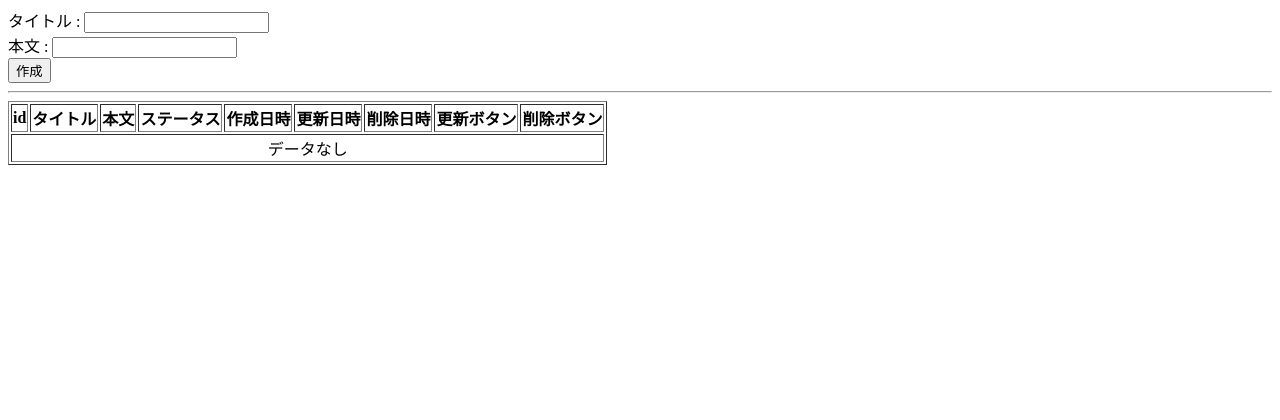
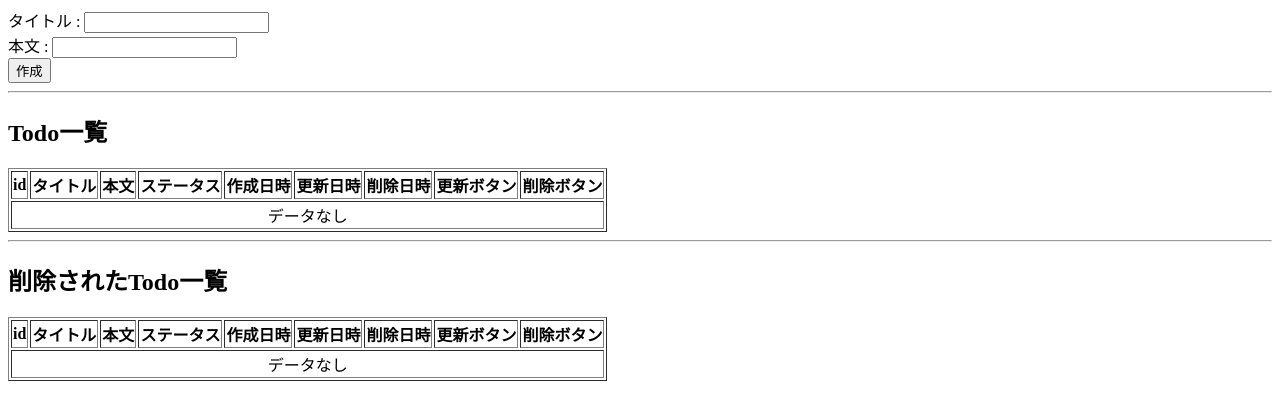
Before and after one commit to tsuyopon-xyz/redux-toolkit-seminar-excercise-examples, a React (Vite) app: page / in a window 1280 px wide. Shown: the top 420 px of the page. Built offline with nearby package versions, Linux system fonts and the light colour scheme.

Commit message:
impl restore feature

```diff
--- a/src/features/todos/components/TodoContainer.tsx
+++ b/src/features/todos/components/TodoContainer.tsx
@@ -1,13 +1,22 @@
 import type { FC } from 'react';
+import { useAppSelector } from '../../../app/hooks';
+import { selectTodos, selectDeletedTodos } from '../todosSlice';
 import { TodoForm } from './TodoForm';
 import { TodoList } from './TodoList';
 
 export const TodoContainer: FC = () => {
+  const todos = useAppSelector(selectTodos);
+  const deletedTodos = useAppSelector(selectDeletedTodos);
+
   return (
     <div>
       <TodoForm />
       <hr />
-      <TodoList />
+      <h2>Todo一覧</h2>
+      <TodoList todos={todos} />
+      <hr />
+      <h2>削除されたTodo一覧</h2>
+      <TodoList todos={deletedTodos} />
     </div>
   );
 };
--- a/src/features/todos/components/TodoList.tsx
+++ b/src/features/todos/components/TodoList.tsx
@@ -1,9 +1,13 @@
 import type { FC } from 'react';
-import { useAppSelector, useAppDispatch } from '../../../app/hooks';
-import { remove, update, selectTodos } from '../todosSlice';
+import { useAppDispatch } from '../../../app/hooks';
+import { remove, update, restore } from '../todosSlice';
+import { Todo } from '../types';
 
-export const TodoList: FC = () => {
-  const todos = useAppSelector(selectTodos);
+type Props = {
+  todos: Todo[];
+};
+
+export const TodoList: FC<Props> = ({ todos }) => {
   const dispatch = useAppDispatch();
 
   return (
@@ -59,6 +63,15 @@ export const TodoList: FC = () => {
                     </button>
                   </td>
                   <td>
+                    {isDeletedTodo(todo) ? (
+                      <button
+                        onClick={() => {
+                          dispatch(restore(todo.id));
+                        }}
+                      >
+                        削除取り消し
+                      </button>
+                    ) : (
                       <button
                         onClick={() => {
                           dispatch(remove(todo.id));
@@ -66,6 +79,7 @@ export const TodoList: FC = () => {
                       >
                         削除
                       </button>
+                    )}
                   </td>
                 </tr>
               );
@@ -77,4 +91,8 @@ export const TodoList: FC = () => {
   );
 };
 
+const isDeletedTodo = (todo: Todo) => {
+  return todo.deletedAt !== undefined;
+};
+
 export default TodoList;
--- a/src/features/todos/crud/index.ts
+++ b/src/features/todos/crud/index.ts
@@ -1,3 +1,4 @@
 export { createTodo } from './create';
 export { removeTodo } from './remove';
 export { updateTodo } from './update';
+export { restoreTodo } from './restore';
--- /dev/null
+++ b/src/features/todos/crud/restore.ts
@@ -0,0 +1,8 @@
+import type { Todo } from '../types';
+
+export const restoreTodo = (todo: Todo): Todo => {
+  return {
+    ...todo,
+    deletedAt: undefined,
+  };
+};
--- a/src/features/todos/todosSlice.ts
+++ b/src/features/todos/todosSlice.ts
@@ -2,7 +2,7 @@ import { createSlice } from '@reduxjs/toolkit';
 import type { PayloadAction } from '@reduxjs/toolkit';
 import type { RootState } from '../../app/store';
 import type { TodoInput, Todo, TodoId, TodoUpdatePayload } from './types';
-import { createTodo, removeTodo, updateTodo } from './crud';
+import { createTodo, removeTodo, updateTodo, restoreTodo } from './crud';
 
 export type TodoState = {
   todos: Todo[];
@@ -43,12 +43,23 @@ export const todoSlice = createSlice({
         ...input,
       });
     },
+    restore: (state, action: PayloadAction<TodoId>) => {
+      const id = action.payload;
+      const index = state.todos.findIndex((todo) => todo.id === id);
+      const todo = state.todos[index];
+      if (!todo) return;
+
+      state.todos[index] = restoreTodo(todo);
+    },
   },
 });
 
-export const { create, remove, update } = todoSlice.actions;
+export const { create, remove, update, restore } = todoSlice.actions;
 
 export const selectTodos = (state: RootState) =>
   state.todos.todos.filter((todo) => todo.deletedAt === undefined);
 
+export const selectDeletedTodos = (state: RootState) =>
+  state.todos.todos.filter((todo) => todo.deletedAt !== undefined);
+
 export default todoSlice.reducer;
```
Lines whose indentation alone changed are shown as unchanged.
